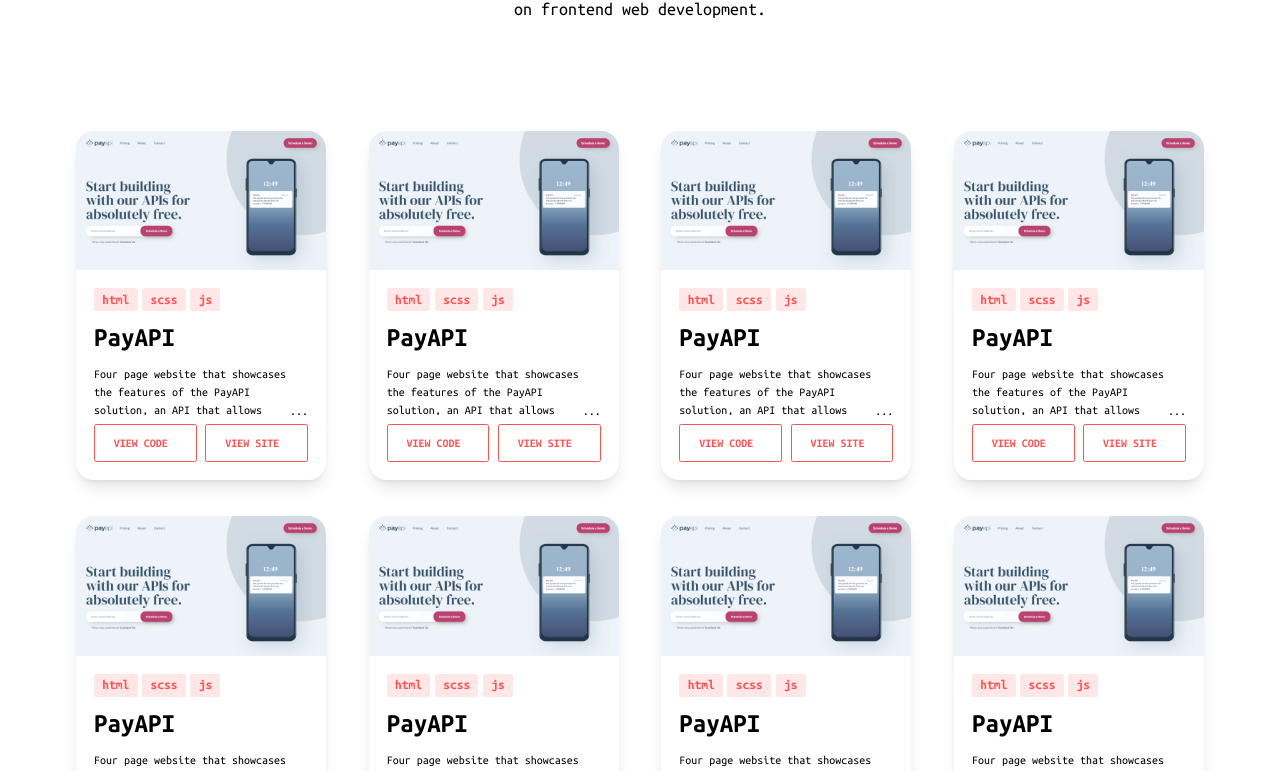
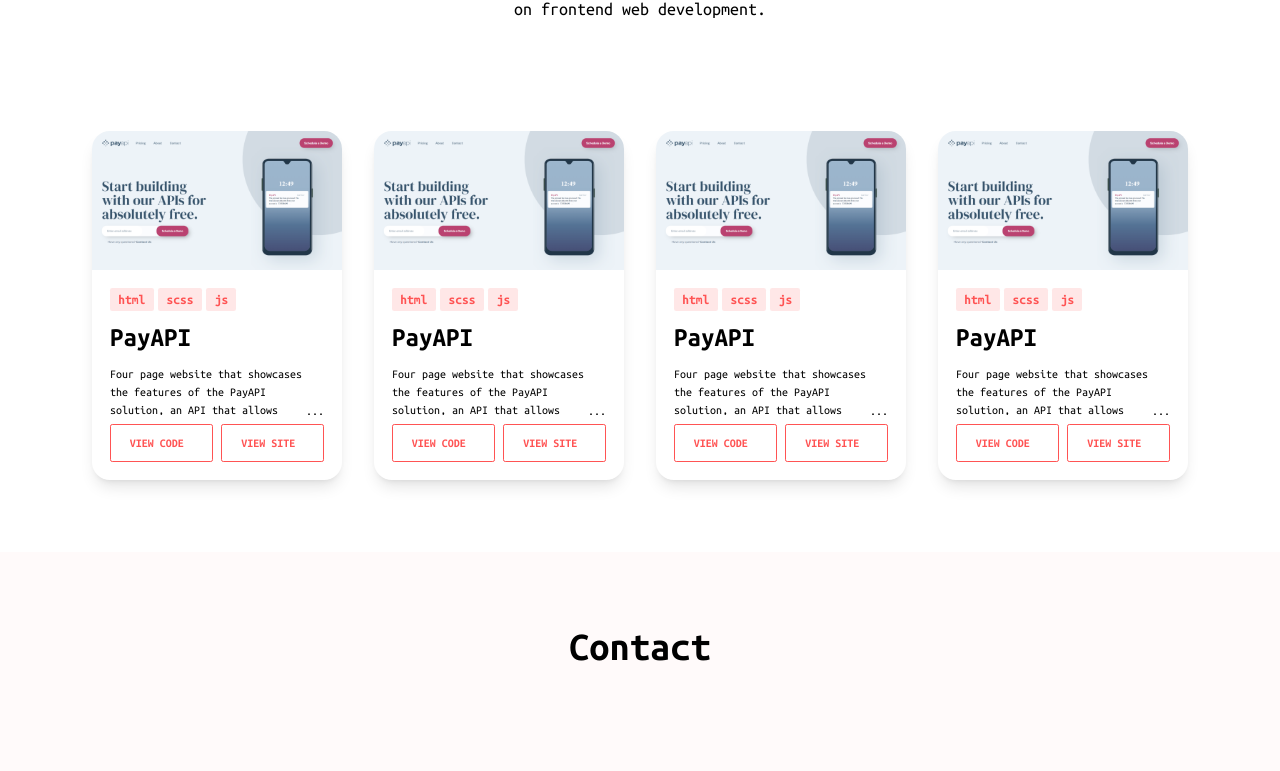
Before and after one commit to simonhernandez/react-portfolio, a React (Vite) app: page / in a window 1280 px wide. Shown: the part 3190-3961 px from the top of the page. Built offline with nearby package versions, Linux system fonts and the light colour scheme.

Commit message:
feat: slice project array

```diff
--- a/src/components/Portfolio.jsx
+++ b/src/components/Portfolio.jsx
@@ -1,10 +1,13 @@
-import React from "react";
+import React, { useState } from "react";
 
 import { Wrapper, Project } from "../components";
 import { layout, typography, spacing } from "../styles/style";
 import { projects } from "../constants";
 
 const Portfolio = () => {
+  const [currentStartIndex, setCurrentStartIndex] = useState(0)
+  const MAX_SHOWN_CARDS = 4;
+
   return (
     <section
       id="portfolio"
@@ -21,13 +24,13 @@
         <div></div>
 
         <div>
-          <ul className="flex flex-wrap justify-between gap-8">
-            {projects.map((project, index) =>{
+          <ul className="flex flex-wrap justify-around gap-y-8 gap-x-0">
+            {projects.slice(currentStartIndex, currentStartIndex +  MAX_SHOWN_CARDS).map((project, index) => {
               return (
                 <li key={project.id}>
                   <Project {...project} />
                 </li>
-              )
+              );
             })}
           </ul>
         </div>
```
